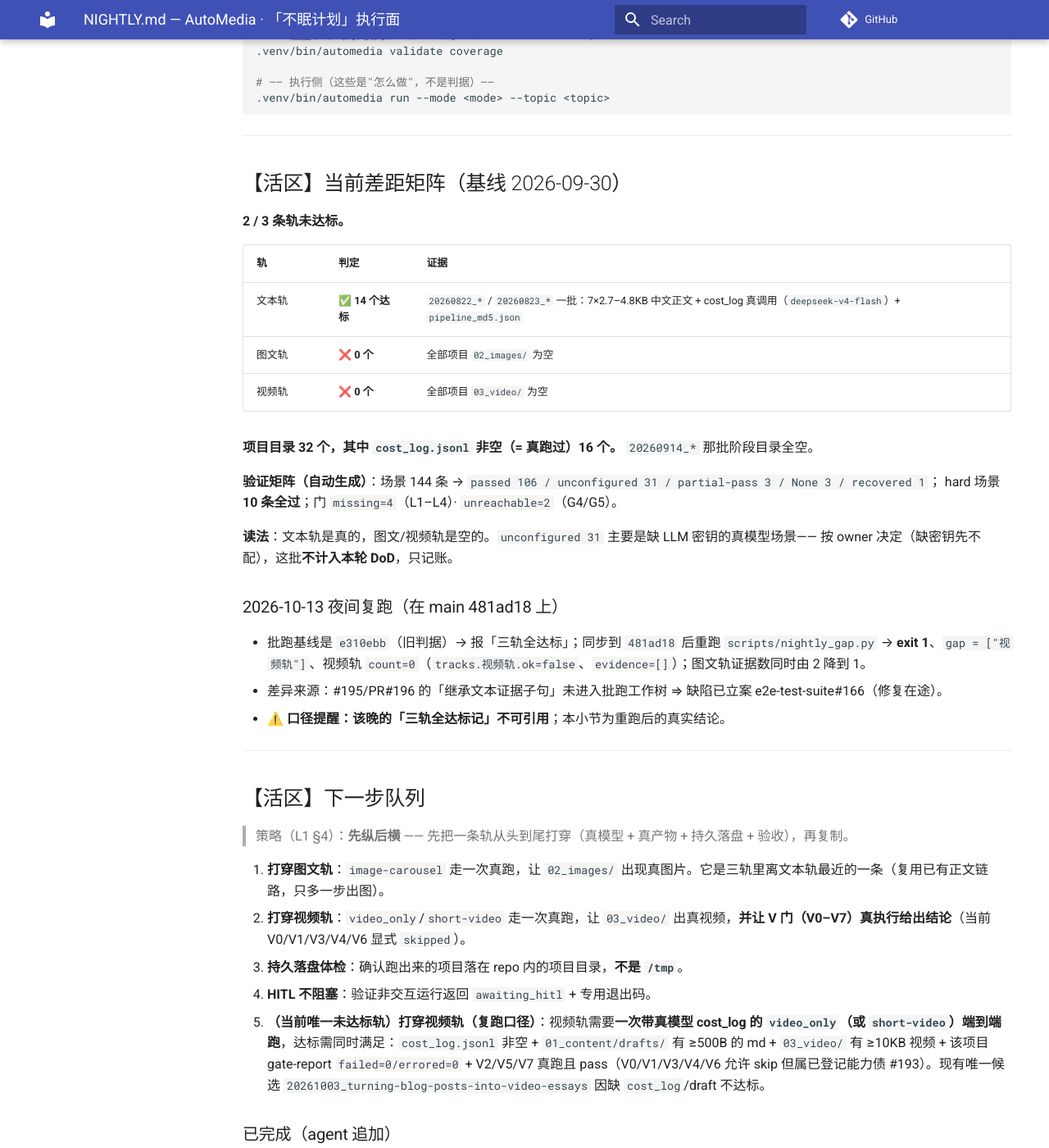
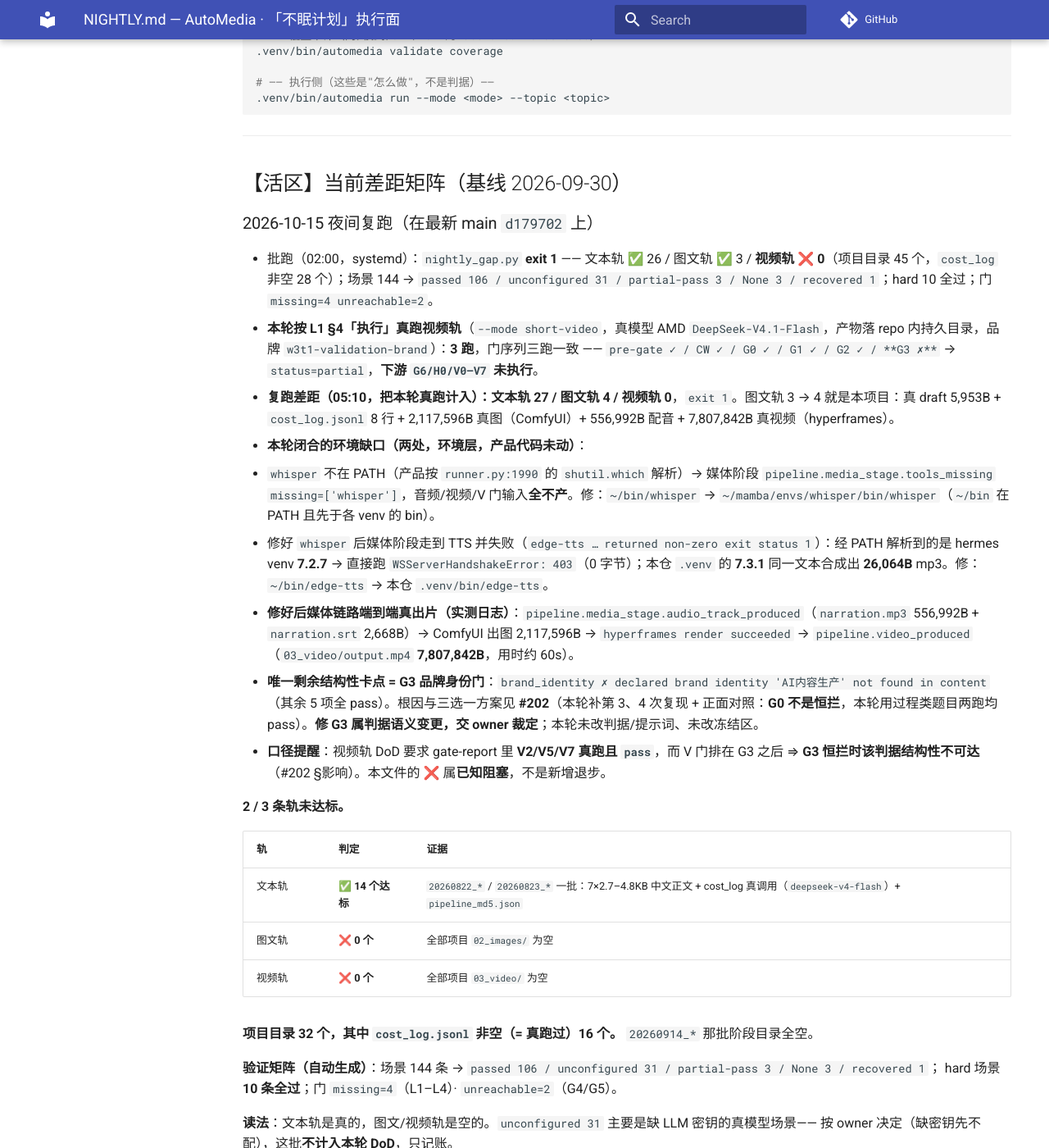
Before and after one commit to 1StepMore/AutoMedia, an MkDocs documentation site: the page built from docs/dev/plans/NIGHTLY.md, in a window 1280 px wide and 1400 px high, scrolled down 2112 px. Shown: the whole window at 82% size. Built offline with MkDocs 1.6.1 and Material for MkDocs 9.7.7, drawn with Linux system fonts in a browser that asks for light colours; comment, search, counter and statistics services are not loaded; some of the changed text lies outside the part shown.

Commit message:
chore(nightly): 记录 2026-10-15 视频轨真跑 + 环境两处闭合 + 差距（视频轨待 owner 裁）
Signed-off-by: code-profile <code-profile@hermes.local>

```diff
--- a/docs/dev/plans/NIGHTLY.md
+++ b/docs/dev/plans/NIGHTLY.md
@@ -77,6 +77,17 @@ cd <repo>
 ---
 
 ## 【活区】当前差距矩阵（基线 2026-09-30）
+### 2026-10-15 夜间复跑（在最新 main `d179702` 上）
+
+- 批跑（02:00，systemd）：`nightly_gap.py` **exit 1** —— 文本轨 ✅ 26 / 图文轨 ✅ 3 / **视频轨 ❌ 0**（项目目录 45 个，`cost_log` 非空 28 个）；场景 144 → `passed 106 / unconfigured 31 / partial-pass 3 / None 3 / recovered 1`；hard 10 全过；门 `missing=4 unreachable=2`。
+- **本轮按 L1 §4「执行」真跑视频轨**（`--mode short-video`，真模型 AMD `DeepSeek-V4.1-Flash`，产物落 repo 内持久目录，品牌 `w3t1-validation-brand`）：**3 跑**，门序列三跑一致 —— `pre-gate ✓ / CW ✓ / G0 ✓ / G1 ✓ / G2 ✓ / **G3 ✗**` → `status=partial`，**下游 `G6/H0/V0–V7` 未执行**。
+- **复跑差距（05:10，把本轮真跑计入）：文本轨 27 / 图文轨 4 / 视频轨 0**，`exit 1`。图文轨 3 → 4 就是本项目：真 draft 5,953B + `cost_log.jsonl` 8 行 + 2,117,596B 真图（ComfyUI）+ 556,992B 配音 + 7,807,842B 真视频（hyperframes）。
+- **本轮闭合的环境缺口（两处，环境层，产品代码未动）**：
+  - `whisper` 不在 PATH（产品按 `runner.py:1990` 的 `shutil.which` 解析）→ 媒体阶段 `pipeline.media_stage.tools_missing missing=['whisper']`，音频/视频/V 门输入**全不产**。修：`~/bin/whisper` → `~/mamba/envs/whisper/bin/whisper`（`~/bin` 在 PATH 且先于各 venv 的 bin）。
+  - 修好 `whisper` 后媒体阶段走到 TTS 并失败（`edge-tts … returned non-zero exit status 1`）：经 PATH 解析到的是 hermes venv **7.2.7** → 直接跑 `WSServerHandshakeError: 403`（0 字节）；本仓 `.venv` 的 **7.3.1** 同一文本合成出 **26,064B** mp3。修：`~/bin/edge-tts` → 本仓 `.venv/bin/edge-tts`。
+  - **修好后媒体链路端到端真出片（实测日志）**：`pipeline.media_stage.audio_track_produced`（`narration.mp3` 556,992B + `narration.srt` 2,668B）→ ComfyUI 出图 2,117,596B → `hyperframes render succeeded` → `pipeline.video_produced`（`03_video/output.mp4` **7,807,842B**，用时约 60s）。
+- **唯一剩余结构性卡点 = G3 品牌身份门**：`brand_identity ✗ declared brand identity 'AI内容生产' not found in content`（其余 5 项全 pass）。根因与三选一方案见 **#202**（本轮补第 3、4 次复现 + 正面对照：**G0 不是恒拦**，本轮用过程类题目两跑均 pass）。**修 G3 属判据语义变更，交 owner 裁定**；本轮未改判据/提示词、未改冻结区。
+- **口径提醒**：视频轨 DoD 要求 gate-report 里 **V2/V5/V7 真跑且 `pass`**，而 V 门排在 G3 之后 ⇒ **G3 恒拦时该判据结构性不可达**（#202 §影响）。本文件的 ❌ 属**已知阻塞**，不是新增退步。
 
 **2 / 3 条轨未达标。**
 
@@ -108,6 +119,7 @@ hard 场景 **10 条全过**；门 `missing=4`（L1–L4）· `unreachable=2`（
 
 1. **打穿图文轨**：`image-carousel` 走一次真跑，让 `02_images/` 出现真图片。它是三轨里离文本轨最近的一条（复用已有正文链路，只多一步出图）。
 2. **打穿视频轨**：`video_only`/`short-video` 走一次真跑，让 `03_video/` 出真视频，**并让 V 门（V0–V7）真执行给出结论**（当前 V0/V1/V3/V4/V6 显式 `skipped`）。
+→ **2026-10-15 状态：环境侧已打通（`whisper`/`edge-tts` 修好，实测真出片 7,807,842B），结构性卡点只剩 G3 品牌身份门（#202，等 owner 裁定）；V 门排在 G3 之后 ⇒ G3 不裁定则本条不可达。**
 3. **持久落盘体检**：确认跑出来的项目落在 repo 内的项目目录，**不是 `/tmp`**。
 4. **HITL 不阻塞**：验证非交互运行返回 `awaiting_hitl` + 专用退出码。
 5. **（当前唯一未达标轨）打穿视频轨（复跑口径）**：视频轨需要**一次带真模型 cost_log 的 `video_only`（或 `short-video`）端到端跑**，达标需同时满足：`cost_log.jsonl` 非空 + `01_content/drafts/` 有 ≥500B 的 md + `03_video/` 有 ≥10KB 视频 + 该项目 gate-report `failed=0/errored=0` + V2/V5/V7 真跑且 pass（V0/V1/V3/V4/V6 允许 skip 但属已登记能力债 #193）。现有唯一候选 `20261003_turning-blog-posts-into-video-essays` 因缺 `cost_log`/draft 不达标。
@@ -115,6 +127,8 @@ hard 场景 **10 条全过**；门 `missing=4`（L1–L4）· `unreachable=2`（
 ### 已完成（agent 追加）
 
 - 2026-10-13：复跑口径更正 —— 视频轨当前为 ❌（见上「2026-10-13 夜间复跑」小节）。
+- 2026-10-15：**图文轨 3 → 4**（`20261014_a-practical-guide-to-weekly-content-reviews-for-small-teams`：真 draft 5,953B + cost_log 8 行 + 2.12MB 真图）→ 队列第 1 项（打穿图文轨）闭合。
+- 2026-10-15：**队列第 3 项（持久落盘体检）复核闭合** —— 本轮 3 次真跑的 `00_project_info.json` / `01_content/drafts/` / `03_video/output.mp4` 全落在 **repo 内项目目录**（非 `/tmp`）；产品侧 hyperframes 的临时工程目录仍在 `/tmp/hyperframes_*`，但出片产物落项目目录，符合 DoD 附加硬要求 1。
 
 ---
 
@@ -128,6 +142,10 @@ hard 场景 **10 条全过**；门 `missing=4`（L1–L4）· `unreachable=2`（
 | 2026-10-13 | 夜跑跑批不同步 main ⇒ 本仓矩阵测于过期判据（当晚「三轨全达标」系假绿） | 是（判据静默失效） | 已立案 e2e-test-suite#166（修复在途）；本仓不改跑批脚本 |
 | 2026-10-13 | 本仓同时存在两份冻结区文档：docs/NIGHTLY.md 与 docs/NIGHTLY.html 未入库，与已入库的 docs/dev/plans/NIGHTLY.md 内容分歧 | 否（但会误导读文档的人） | 已立案本仓 #199，等 owner 裁定；本轮不动 |
 | 2026-10-13 | 【活区】下一步队列第 2 项仍是 2026-10-07 修订前的措辞（「打穿视频轨…并让 V 门（V0–V7）真执行给出结论（当前 V0/V1/V3/V4/V6 显式 skipped）」），与 owner 2026-10-07 裁定的「允许 skip + 登记能力债」相冲突 | 否 | 本轮不改（L1 §5 摩擦预算=0）；已由本轮新增的队列第 5 项取代，待 owner / 下轮清理 |
+| 2026-10-15 | 视频轨 `short-video` 三跑同型卡在 **G3**（`brand_identity`：declared `AI内容生产` not found in content），下游 G6/H0/V 门永不执行 ⇒ 视频轨 DoD 结构性不可达 | **是**（挡视频轨） | 已提 **#202**（10-13）；本轮补两跑复现 + G0 正面对照；**判据语义三选一交 owner 裁定，未自行改判据/提示词** |
+| 2026-10-15 | `whisper` 不在 PATH（产品按 `runner.py:1990` 的 `shutil.which` 解析；跑批 preflight 认 `~/mamba/envs/whisper/bin`，产品侧不认）→ 媒体阶段 `tools_missing=['whisper']`，音频/视频/V 门输入全不产 | **是**（挡视频轨） | 环境层已修：`~/bin/whisper` → `~/mamba/envs/whisper/bin/whisper`；实测 `shutil.which('whisper')` = `/home/renanzai/bin/whisper` |
+| 2026-10-15 | `edge-tts` 经 PATH 解析到 hermes venv **7.2.7** → 合成 `WSServerHandshakeError: 403`（0 字节），媒体阶段 `media_stage_failed`；本仓 `.venv` 的 **7.3.1** 可用 | **是**（挡视频轨） | 环境层已修：`~/bin/edge-tts` → 本仓 `.venv/bin/edge-tts`；实测 7.3.1 出 26,064B mp3，复跑后媒体链路真出片 |
+| 2026-10-15 | 同题重复跑**复用同一项目目录**（`20261014_<slug>`）：`00_project_info.json` 被后跑覆盖（`project_id` 变）、`01_content/drafts/` 并列多份（本轮 4 份）、`cost_log.jsonl` 累积（本轮 3 跑 → 8 行）→ 一个项目目录不再对应单轮证据 | 否 | 记账（如需分轮证据，换题目或让产品按 `project_id` 分目录；不自行改产品） |
 
 ---
 
```
